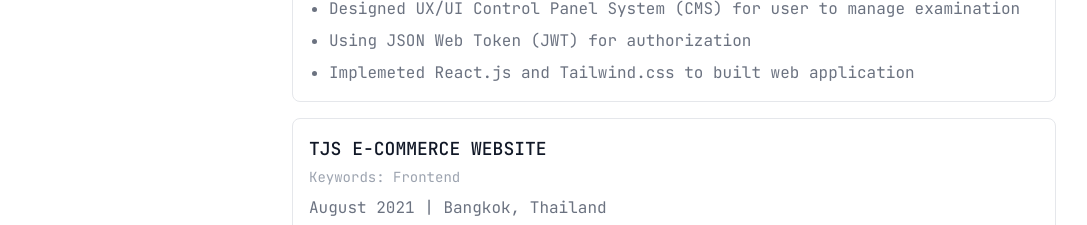
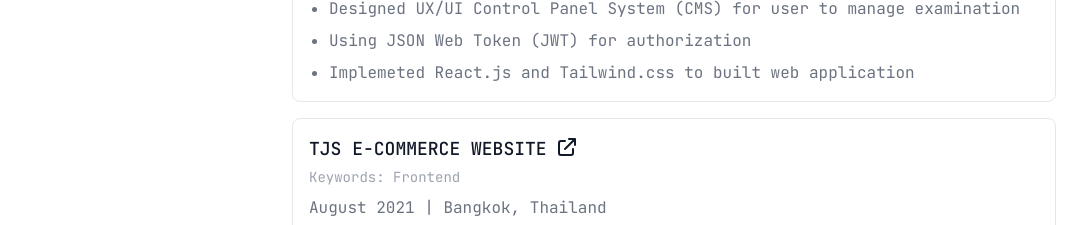
Before and after one commit to sanviiz/sanviiz.github.io, a Next.js app: page / in a window 1280 px wide. Shown: the part 3120-3345 px from the top of the page, without its empty margins (96-1183 px from the left). Built offline with nearby package versions, Linux system fonts and the light colour scheme.

Commit message:
Update: latest contents

```diff
--- a/components/BusinessProjectSection/BusinessProjectSection.tsx
+++ b/components/BusinessProjectSection/BusinessProjectSection.tsx
@@ -35,6 +35,7 @@ const BusinessProjectSection: FC = () => {
 				'Built an e-commerce web application for Personal and Organization',
 				'Implemeted Next.js and Tailwind.css to built web application',
 			],
+			link: 'https://shop.tangjohnson.com/',
 		},
 		{
 			title: 'Jaadhai insurance website',
```
